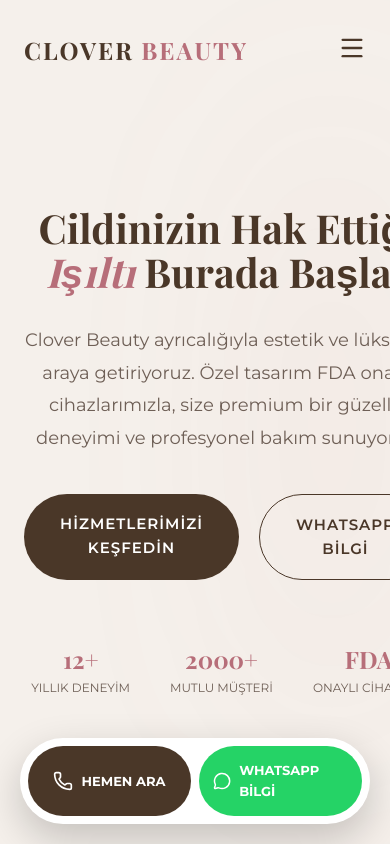
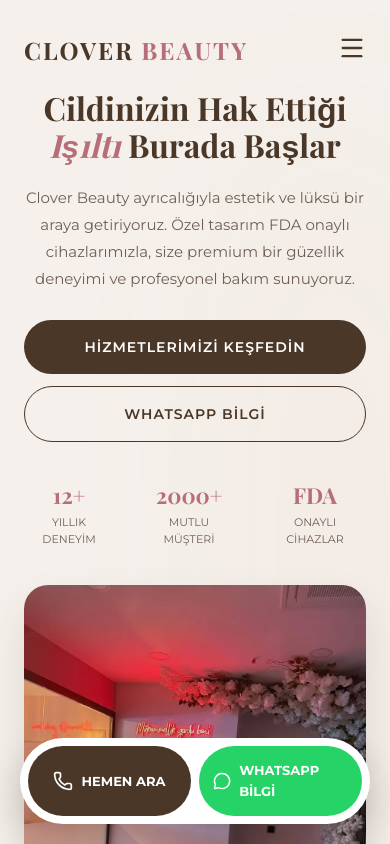
Before and after one commit to k3zzyvac/CloverBeauty, a Next.js app: page / in a window 390 px wide. Shown: the top 844 px of the page. Built offline with nearby package versions, Linux system fonts and the light colour scheme; a web font is replaced by a local one.

Commit message:
Mobile responsive

```diff
--- a/src/components/Hero.tsx
+++ b/src/components/Hero.tsx
@@ -10,10 +10,10 @@
         minHeight: "100vh",
         display: "flex",
         alignItems: "center",
-        paddingTop: "120px",
         position: "relative",
         overflow: "hidden"
       }}
+      className="hero-section"
     >
       {/* Decorative Background Element */}
       <div
@@ -31,85 +31,87 @@
       />
 
       <div className="container">
-        <div style={{ display: "grid", gridTemplateColumns: "1fr 1fr", gap: "60px", alignItems: "center" }} className="hero-grid">
+        {/*
+         * MOBILE-FIRST GRID:
+         * Base → tek kolon, dikey dizilim (flex-col benzeri)
+         * md (≥768px) → 2 kolon yatay dizilim
+         */}
+        <div className="hero-grid">
           <div className="hero-content" style={{ zIndex: 1 }}>
-            <h1
-              style={{
-                fontSize: "clamp(40px, 5vw, 68px)",
-                lineHeight: "1.1",
-                marginBottom: "30px",
-                color: "var(--accent-bronze)"
-              }}
-            >
+            {/*
+             * TYPOGRAPHY:
+             * Mobilde clamp başlangıcı 32px'e çekildi — küçük ekranda
+             * başlık satır kırmadan okunabilir kalır.
+             * Masaüstünde orijinal 68px üst sınırı korundu.
+             */}
+            <h1 className="hero-title">
               Cildinizin Hak Ettiği <br />
               <span style={{ color: "var(--accent-rose)", fontStyle: "italic" }}>Işıltı</span> Burada Başlar
             </h1>
-            <p
-              style={{
-                fontSize: "18px",
-                color: "var(--text-muted)",
-                marginBottom: "40px",
-                maxWidth: "500px",
-                lineHeight: "1.8"
-              }}
-            >
+
+            {/*
+             * PARAGRAPH:
+             * maxWidth kaldırıldı — zaten grid kolonu sınırlar.
+             * font-size mobilde biraz küçüldü, okunabilirlik korundu.
+             */}
+            <p className="hero-desc">
               Clover Beauty ayrıcalığıyla estetik ve lüksü bir araya getiriyoruz.
               Özel tasarım FDA onaylı cihazlarımızla, size premium bir güzellik deneyimi ve
               profesyonel bakım sunuyoruz.
             </p>
-            <div style={{ display: "flex", gap: "20px" }}>
+
+            {/*
+             * BUTONLAR:
+             * flex-col (base) → mobilde butonlar alt alta, tam genişlik.
+             * flex-row (md) → masaüstünde yan yana, orijinal hali.
+             * Böylece küçük ekranlarda buton metni kesilmez / taşmaz.
+             */}
+            <div className="hero-cta">
               <a
                 href="#hizmetler"
-                style={{
-                  backgroundColor: "var(--accent-bronze)",
-                  color: "white",
-                  padding: "18px 36px",
-                  borderRadius: "50px",
-                  fontWeight: "600",
-                  fontSize: "15px",
-                  letterSpacing: "1px",
-                  textTransform: "uppercase"
-                }}
+                className="btn-primary"
               >
                 Hizmetlerimizi Keşfedin
               </a>
               <a
                 href="https://wa.me/905321561444"
                 target="_blank"
-                style={{
-                  border: "1px solid var(--accent-bronze)",
-                  color: "var(--accent-bronze)",
-                  padding: "18px 36px",
-                  borderRadius: "50px",
-                  fontWeight: "600",
-                  fontSize: "15px",
-                  letterSpacing: "1px",
-                  textTransform: "uppercase"
-                }}
+                className="btn-outline"
               >
                 WhatsApp Bilgi
               </a>
             </div>
 
-            <div style={{ marginTop: "60px", display: "flex", gap: "40px" }}>
+            {/*
+             * İSTATİSTİKLER:
+             * gap ve marginTop mobilde küçültüldü — ekstra boşluk azaldı.
+             * Masaüstünde orijinal değerler korundu.
+             */}
+            <div className="hero-stats">
               <div>
-                <h4 style={{ fontSize: "24px", color: "var(--accent-rose)" }}>12+</h4>
-                <p style={{ fontSize: "12px", color: "var(--text-muted)", textTransform: "uppercase" }}>Yıllık Deneyim</p>
+                <h4 style={{ color: "var(--accent-rose)" }} className="stat-number">12+</h4>
+                <p style={{ color: "var(--text-muted)", textTransform: "uppercase" }} className="stat-label">Yıllık Deneyim</p>
               </div>
               <div>
-                <h4 style={{ fontSize: "24px", color: "var(--accent-rose)" }}>2000+</h4>
-                <p style={{ fontSize: "12px", color: "var(--text-muted)", textTransform: "uppercase" }}>Mutlu Müşteri</p>
+                <h4 style={{ color: "var(--accent-rose)" }} className="stat-number">2000+</h4>
+                <p style={{ color: "var(--text-muted)", textTransform: "uppercase" }} className="stat-label">Mutlu Müşteri</p>
               </div>
               <div>
-                <h4 style={{ fontSize: "24px", color: "var(--accent-rose)" }}>FDA</h4>
-                <p style={{ fontSize: "12px", color: "var(--text-muted)", textTransform: "uppercase" }}>Onaylı Cihazlar</p>
+                <h4 style={{ color: "var(--accent-rose)" }} className="stat-number">FDA</h4>
+                <p style={{ color: "var(--text-muted)", textTransform: "uppercase" }} className="stat-label">Onaylı Cihazlar</p>
               </div>
             </div>
           </div>
 
-          <div className="hero-image-wrapper" style={{ position: "relative" }}>
+          {/*
+           * GÖRSEL WRAPPER:
+           * Mobilde otomatik ortalanır, max-width ile kontrol edilir.
+           * Float eden küçük görsel, mobilde left:-30px taşmasını önlemek için
+           * left:0 / display:none → md'de orijinal konumuna geri döner.
+           */}
+          <div className="hero-image-wrapper">
             <div
-              className="premium-frame"
+              className="premium-frame hero-main-image"
               style={{
                 position: "relative",
                 width: "100%",
@@ -129,15 +131,12 @@
                 loading="eager"
               />
             </div>
-            {/* Small floating detail image */}
+
+            {/* Small floating detail image — only shown on md+ */}
             <div
-              className="premium-frame"
+              className="premium-frame hero-float-img"
               style={{
                 position: "absolute",
-                bottom: "-30px",
-                left: "-30px",
-                width: "180px",
-                aspectRatio: "1/1",
                 zIndex: 2,
                 borderRadius: "var(--radius-md)"
               }}
@@ -155,20 +154,163 @@
       </div>
 
       <style jsx>{`
-        @media (max-width: 992px) {
+        /* ─── BASE (Mobile-First) ─────────────────────────── */
+        .hero-section {
+          padding-top: 90px;   /* Navbar yüksekliği mobilde daha az */
+        }
+
+        .hero-grid {
+          display: grid;
+          grid-template-columns: 1fr;   /* Tek kolon — dikey */
+          gap: 36px;
+          align-items: center;
+          text-align: center;
+        }
+
+        .hero-content {
+          display: flex;
+          flex-direction: column;
+          align-items: center;
+        }
+
+        /* Başlık: mobilde 32px başlıyor, ekrana göre büyür */
+        .hero-title {
+          font-size: clamp(32px, 8vw, 68px);
+          line-height: 1.15;
+          margin-bottom: 20px;
+          color: var(--accent-bronze);
+        }
+
+        .hero-desc {
+          font-size: 15px;
+          color: var(--text-muted);
+          margin-bottom: 28px;
+          line-height: 1.8;
+        }
+
+        /* Butonlar: mobilde alt alta, tam genişlik */
+        .hero-cta {
+          display: flex;
+          flex-direction: column;
+          gap: 12px;
+          width: 100%;
+        }
+
+        .btn-primary {
+          display: block;
+          background-color: var(--accent-bronze);
+          color: white;
+          padding: 16px 28px;
+          border-radius: 50px;
+          font-weight: 600;
+          font-size: 14px;
+          letter-spacing: 1px;
+          text-transform: uppercase;
+          text-align: center;
+        }
+
+        .btn-outline {
+          display: block;
+          border: 1px solid var(--accent-bronze);
+          color: var(--accent-bronze);
+          padding: 16px 28px;
+          border-radius: 50px;
+          font-weight: 600;
+          font-size: 14px;
+          letter-spacing: 1px;
+          text-transform: uppercase;
+          text-align: center;
+        }
+
+        /* İstatistikler: mobilde daha az boşluk */
+        .hero-stats {
+          margin-top: 36px;
+          display: flex;
+          gap: 28px;
+        }
+
+        .stat-number {
+          font-size: 22px;
+        }
+
+        .stat-label {
+          font-size: 11px;
+        }
+
+        /* Görsel wrapper: mobilde ortalanır */
+        .hero-image-wrapper {
+          position: relative;
+          max-width: 420px;
+          margin: 0 auto;
+          width: 100%;
+        }
+
+        /* Float görsel mobilde gizlenir — taşmayı önler */
+        .hero-float-img {
+          display: none;
+        }
+
+        /* ─── TABLET (md ≥ 768px) ────────────────────────── */
+        @media (min-width: 768px) {
+          .hero-section {
+            padding-top: 120px;  /* Masaüstündeki orijinal değer */
+          }
+
           .hero-grid {
-            grid_template-columns: 1fr !important;
-            text-align: center;
-            gap: 40px !important;
+            grid-template-columns: 1fr 1fr;  /* 2 kolon — yatay */
+            gap: 60px;
+            text-align: left;
           }
+
           .hero-content {
-            display: flex;
-            flex-direction: column;
-            align-items: center;
+            align-items: flex-start;
           }
+
+          .hero-title {
+            font-size: clamp(40px, 5vw, 68px);
+            margin-bottom: 30px;
+          }
+
+          .hero-desc {
+            font-size: 18px;
+            margin-bottom: 40px;
+          }
+
+          /* Butonlar: masaüstünde yan yana */
+          .hero-cta {
+            flex-direction: row;
+            gap: 20px;
+            width: auto;
+          }
+
+          .btn-primary,
+          .btn-outline {
+            display: inline-block;
+            padding: 18px 36px;
+            font-size: 15px;
+          }
+
+          .hero-stats {
+            margin-top: 60px;
+            gap: 40px;
+          }
+
+          .stat-number { font-size: 24px; }
+          .stat-label  { font-size: 12px; }
+
+          /* Görsel wrapper: masaüstünde serbest */
           .hero-image-wrapper {
-            max-width: 450px;
-            margin: 0 auto;
+            max-width: none;
+            margin: 0;
+          }
+
+          /* Float görsel masaüstünde görünür */
+          .hero-float-img {
+            display: block;
+            bottom: -30px;
+            left: -30px;
+            width: 180px;
+            aspect-ratio: 1/1;
           }
         }
       `}</style>
```
